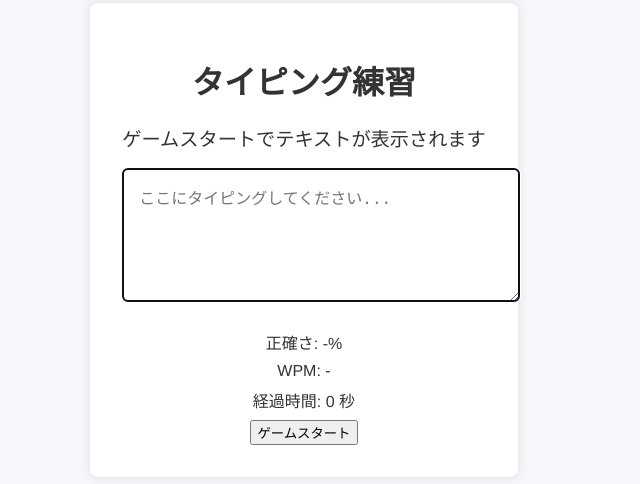
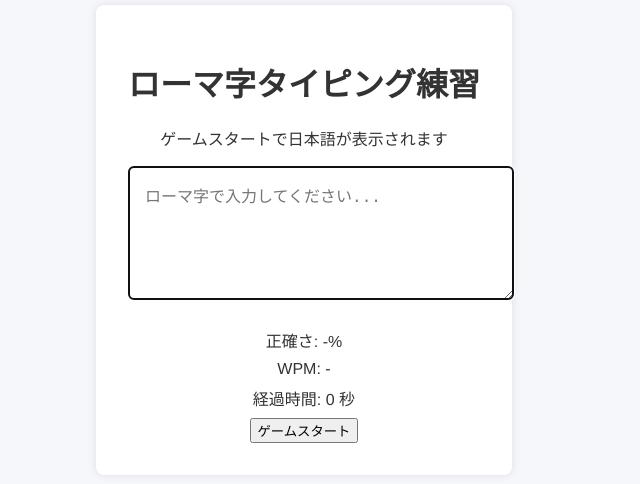
Before and after one commit to Taiju1192/Joutousai, a website: page public/index.html in a window 1280 px wide. Shown: the part 160-644 px from the top of the page, without its empty margins (336-976 px from the left). Drawn offline with Linux system fonts and the light colour scheme.

Commit message:
Update index.html

```diff
--- a/public/index.html
+++ b/public/index.html
@@ -1,23 +1,34 @@
 <!DOCTYPE html>
 <html lang="ja">
 <head>
-  <meta charset="UTF-8">
-  <meta name="viewport" content="width=device-width, initial-scale=1">
-  <title>タイピング練習サイト</title>
-  <link rel="stylesheet" href="style.css">
+  <meta charset="UTF-8" />
+  <meta name="viewport" content="width=device-width, initial-scale=1" />
+  <title>ローマ字タイピング練習</title>
+  <link rel="stylesheet" href="style.css" />
+  <script src="https://unpkg.com/wanakana"></script>
 </head>
 <body>
   <main class="container">
-    <h1>タイピング練習</h1>
-    <p id="displayText">ゲームスタートでテキストが表示されます</p>
-    <textarea id="inputArea" placeholder="ここにタイピングしてください..." autofocus></textarea>
+    <h1>ローマ字タイピング練習</h1>
+
+    <p id="displayJapanese">ゲームスタートで日本語が表示されます</p>
+    <p id="displayRomaji" style="font-weight: bold; color: #666;"></p>
+
+    <textarea
+      id="inputArea"
+      placeholder="ローマ字で入力してください..."
+      autofocus
+    ></textarea>
+
     <div id="status">
       <p>正確さ: <span id="accuracy">-</span>%</p>
       <p>WPM: <span id="wpm">-</span></p>
       <p>経過時間: <span id="time">0</span> 秒</p>
     </div>
+
     <button onclick="startGame()">ゲームスタート</button>
   </main>
+
   <script src="script.js"></script>
 </body>
 </html>
```
